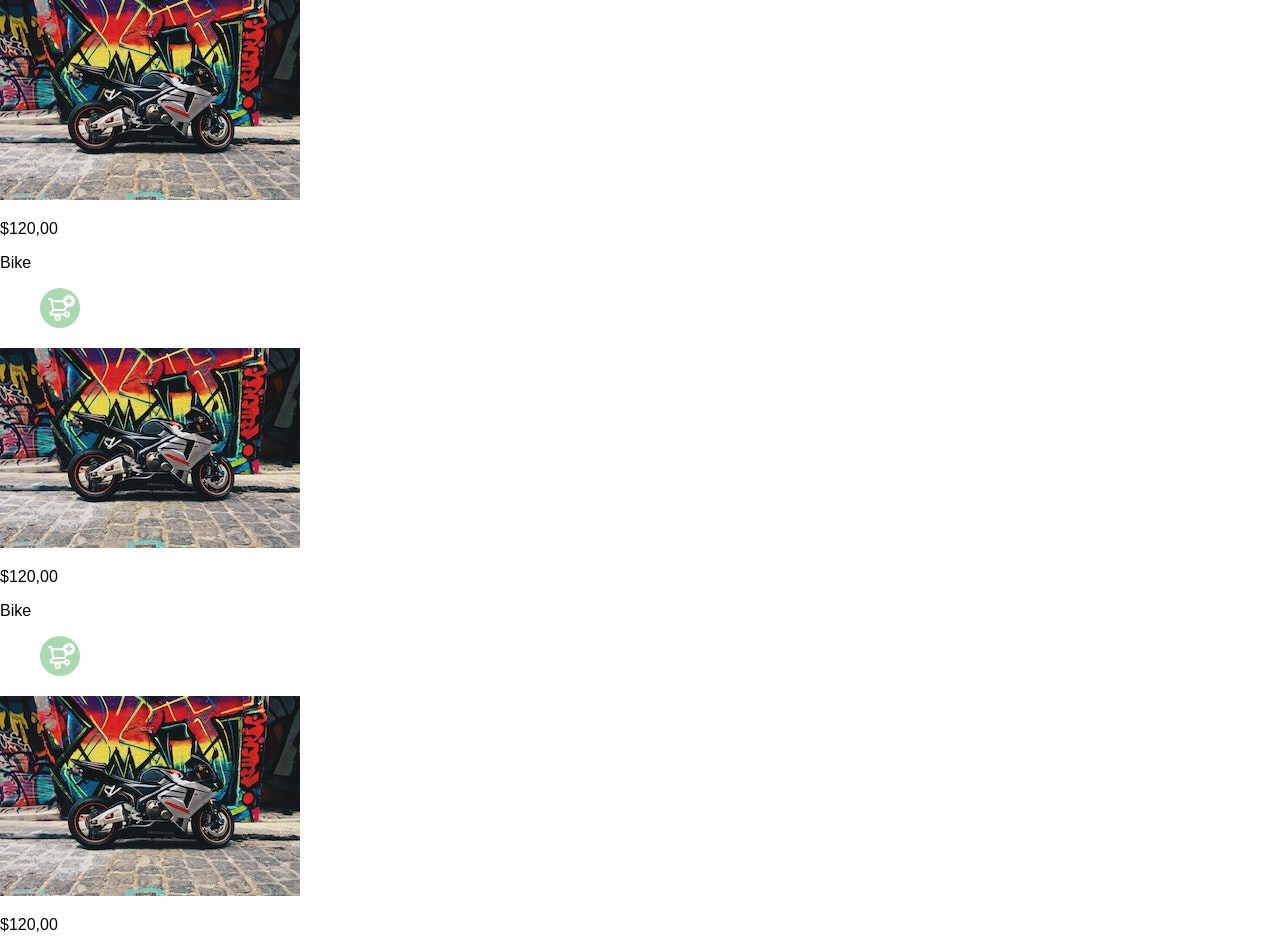
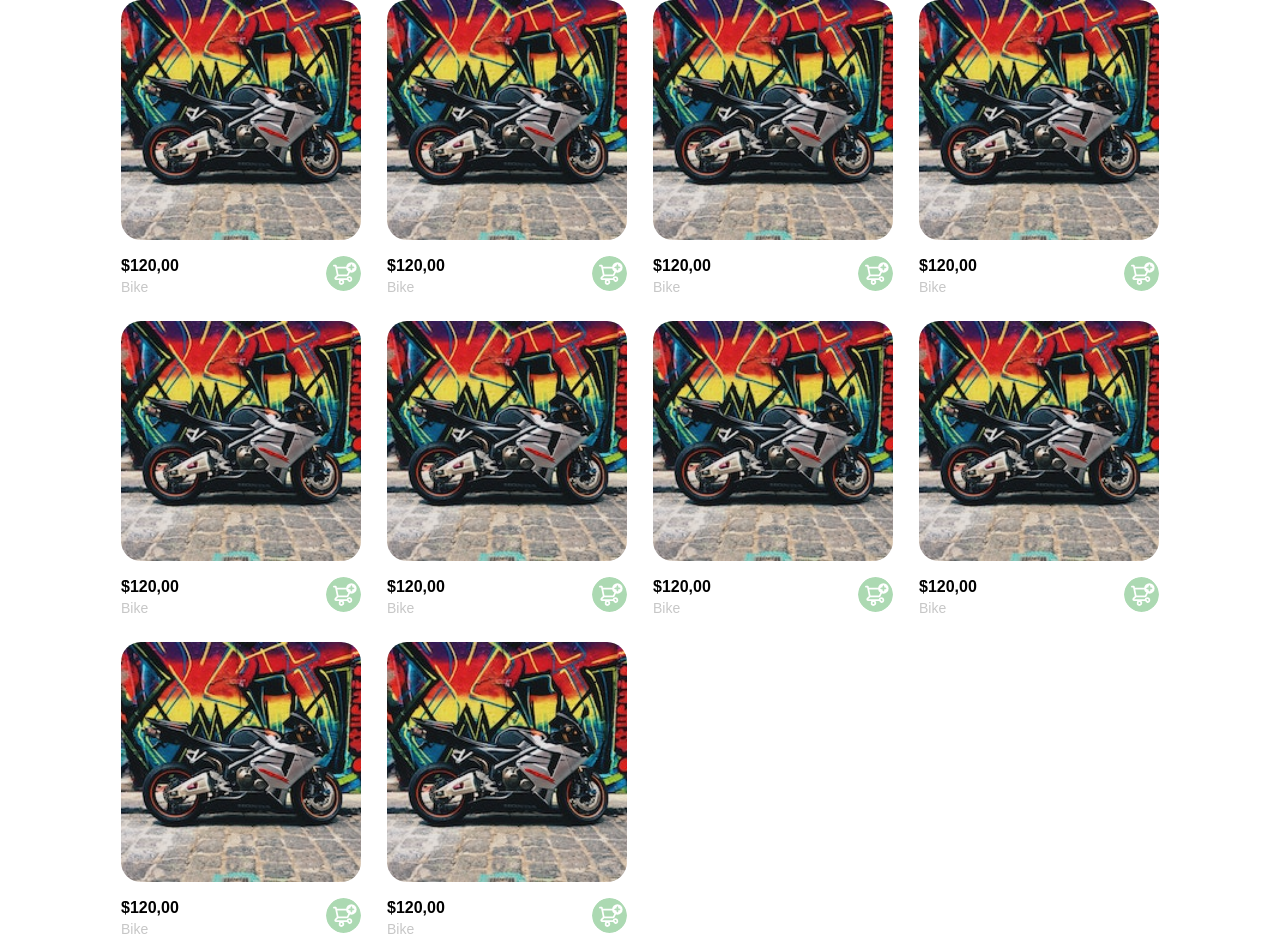
Before and after one commit to HASCA-GH/YardSale, a plain HTML site: page home.html in a window 1280 px wide. Shown: the top 940 px of the page. Drawn offline with Linux system fonts and the light colour scheme.

Commit message:
ADD: Home page styling with CSS.

```diff
--- a/home.html
+++ b/home.html
@@ -23,14 +23,70 @@
             font-family: 'Quicksand', sans-serif;
             margin: 0;
         }
+        .cards-container {
+            display: grid;
+            grid-template-columns: repeat(auto-fill, 240px);
+            gap: 26px;
+            place-content: center;
+        }
+        .product-card {
+            width: 240px;
+        }
+        .product-card img{
+            width: 240px;
+            height: 240px;
+            border-radius: 20px;
+            object-fit: cover;
+        }
+
+        .product-info {
+            display: flex;
+            justify-content: space-between;
+            align-items: center;
+            margin-top: 12px;
+
+        }
+        .product-info figure {
+            margin: 0;
+        }
+        .product-info figure img{
+            width: 35px;
+            height: 35px;
+        }
+        .product-info div p:nth-child(1) {
+            font-weight: bold;
+            font-size: var(--md);
+            margin-top: 0;
+            margin-bottom: 4px;
+        }
+        .product-info div p:nth-child(2) {
+            font-size: var(--sm);
+            margin-top: 0;
+            margin-bottom: 0;
+            color: var(--very-light-pink);
+        }
+
+        @media (max-width: 640px){
+            .cards-container {
+                grid-template-columns: repeat(auto-fill, 140px);
+            }
+            .product-card {
+                width: 140px;
+            }
+            .product-card img{
+                width: 140px;
+                height: 140px;
+            }
+        }
     </style>
 </head>
 
 <body>
     <section class="main-container">
-        <div class="card-container">
+        <div class="cards-container">
             <div class="product-card">
                 <img src="./media/superbike-01.jpg" alt="product image">
+                <div class="product-info">
                     <div>
                         <p>$120,00</p>
                         <p>Bike</p>
@@ -39,8 +95,10 @@
                         <img src="./icons/bt_add_to_cart.svg" alt="Add to cart">
                     </figure>
                     </div>
+            </div>
             <div class="product-card">
                 <img src="./media/superbike-01.jpg" alt="product image">
+                <div class="product-info">
                     <div>
                         <p>$120,00</p>
                         <p>Bike</p>
@@ -49,8 +107,10 @@
                         <img src="./icons/bt_add_to_cart.svg" alt="Add to cart">
                     </figure>
                     </div>
+            </div>
             <div class="product-card">
                 <img src="./media/superbike-01.jpg" alt="product image">
+                <div class="product-info">
                     <div>
                         <p>$120,00</p>
                         <p>Bike</p>
@@ -59,8 +119,10 @@
                         <img src="./icons/bt_add_to_cart.svg" alt="Add to cart">
                     </figure>
                     </div>
+            </div>
             <div class="product-card">
                 <img src="./media/superbike-01.jpg" alt="product image">
+                <div class="product-info">
                     <div>
                         <p>$120,00</p>
                         <p>Bike</p>
@@ -69,8 +131,10 @@
                         <img src="./icons/bt_add_to_cart.svg" alt="Add to cart">
                     </figure>
                     </div>
+            </div>
             <div class="product-card">
                 <img src="./media/superbike-01.jpg" alt="product image">
+                <div class="product-info">
                     <div>
                         <p>$120,00</p>
                         <p>Bike</p>
@@ -79,8 +143,10 @@
                         <img src="./icons/bt_add_to_cart.svg" alt="Add to cart">
                     </figure>
                     </div>
+            </div>
             <div class="product-card">
                 <img src="./media/superbike-01.jpg" alt="product image">
+                <div class="product-info">
                     <div>
                         <p>$120,00</p>
                         <p>Bike</p>
@@ -89,8 +155,10 @@
                         <img src="./icons/bt_add_to_cart.svg" alt="Add to cart">
                     </figure>
                     </div>
+            </div>
             <div class="product-card">
                 <img src="./media/superbike-01.jpg" alt="product image">
+                <div class="product-info">
                     <div>
                         <p>$120,00</p>
                         <p>Bike</p>
@@ -99,8 +167,10 @@
                         <img src="./icons/bt_add_to_cart.svg" alt="Add to cart">
                     </figure>
                     </div>
+            </div>
             <div class="product-card">
                 <img src="./media/superbike-01.jpg" alt="product image">
+                <div class="product-info">
                     <div>
                         <p>$120,00</p>
                         <p>Bike</p>
@@ -109,8 +179,10 @@
                         <img src="./icons/bt_add_to_cart.svg" alt="Add to cart">
                     </figure>
                     </div>
+            </div>
             <div class="product-card">
                 <img src="./media/superbike-01.jpg" alt="product image">
+                <div class="product-info">
                     <div>
                         <p>$120,00</p>
                         <p>Bike</p>
@@ -119,8 +191,10 @@
                         <img src="./icons/bt_add_to_cart.svg" alt="Add to cart">
                     </figure>
                     </div>
+            </div>
             <div class="product-card">
                 <img src="./media/superbike-01.jpg" alt="product image">
+                <div class="product-info">
                     <div>
                         <p>$120,00</p>
                         <p>Bike</p>
@@ -129,6 +203,7 @@
                         <img src="./icons/bt_add_to_cart.svg" alt="Add to cart">
                     </figure>
                     </div>
+            </div>
 
         </div>
     </section>
```
Lines whose indentation alone changed are shown as unchanged.
